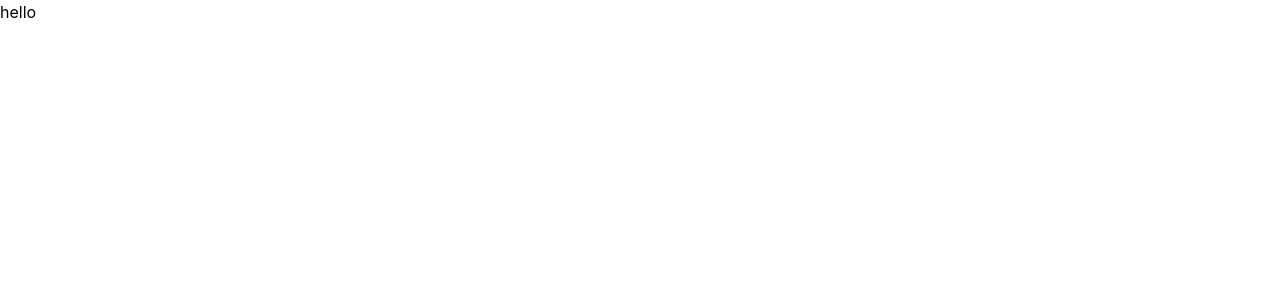
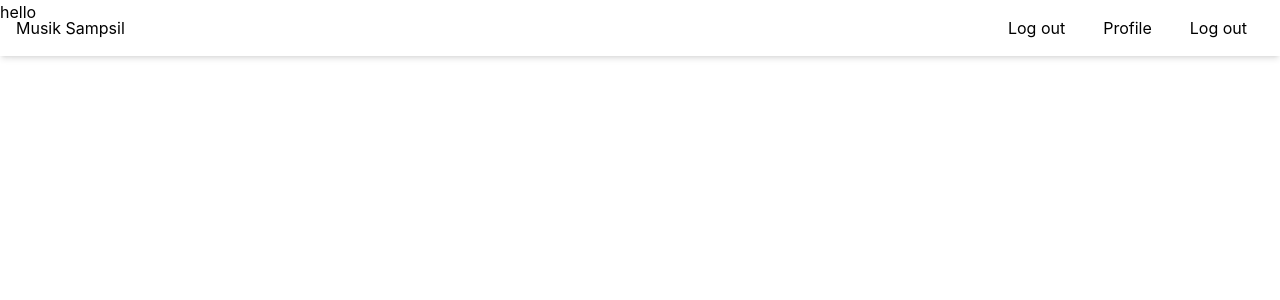
Before and after one commit to bartbie/kval, a React (Vite) app in the folder apps/frontend/: page /me in a window 1280 px wide. Shown: the top 300 px of the page. Built offline with nearby package versions, Linux system fonts and the light colour scheme.

Commit message:
working on home header

```diff
--- /dev/null
+++ b/apps/frontend/src/components/headers/HomeHeader.tsx
@@ -0,0 +1,36 @@
+import {
+    NavigationMenu,
+    NavigationMenuItem,
+    NavigationMenuLink,
+    NavigationMenuList,
+} from "@/components/ui/navigation-menu";
+import { Link } from "react-router";
+
+const NavItem: React.FC<{ to: string; children: string }> = ({
+    to,
+    children,
+}) => (
+    <NavigationMenuItem>
+        <Link
+            to={to}
+            className="rounded-lg border border-transparent px-4 py-2 text-base transition-colors focus:outline focus:outline-4 focus:outline-[auto] focus:outline-webkit-focus-ring-color hover:border-[#646cff]"
+        >
+            {children}
+        </Link>
+    </NavigationMenuItem>
+);
+
+export default () => {
+    return (
+        <header className="fixed top-0 w-full shadow-md z-50 flex items-center justify-between p-4">
+            Musik Sampsil
+            <NavigationMenu>
+                <NavigationMenuList>
+                    <NavItem to="/ensembles">Log out</NavItem>
+                    <NavItem to="/me">Profile</NavItem>
+                    <NavItem to="/auth/logout">Log out</NavItem>
+                </NavigationMenuList>
+            </NavigationMenu>
+        </header>
+    );
+};
--- a/apps/frontend/src/main.tsx
+++ b/apps/frontend/src/main.tsx
@@ -14,5 +14,5 @@ createRoot(document.getElementById("root")!).render(
                 <Routes />
             </BrowserRouter>
         </QueryClientProvider>
-    </StrictMode>,
+    </StrictMode>
 );
--- a/apps/frontend/src/routes/me/Home.tsx
+++ b/apps/frontend/src/routes/me/Home.tsx
@@ -1,6 +1,9 @@
+import HomeHeader from "@/components/headers/HomeHeader";
+
 export default () => {
     return (
         <>
+            <HomeHeader />
             <p>hello</p>
         </>
     );
```
